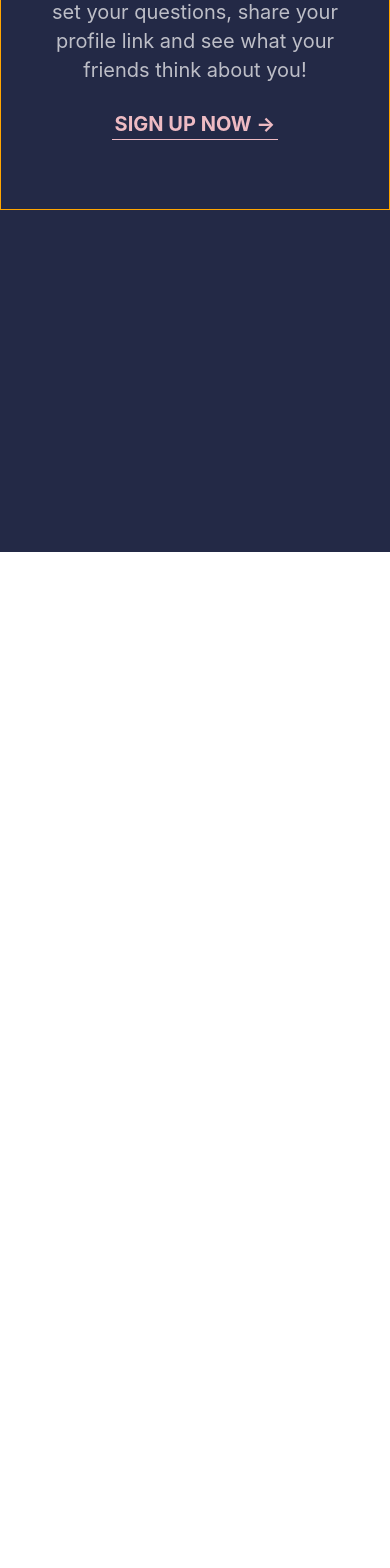
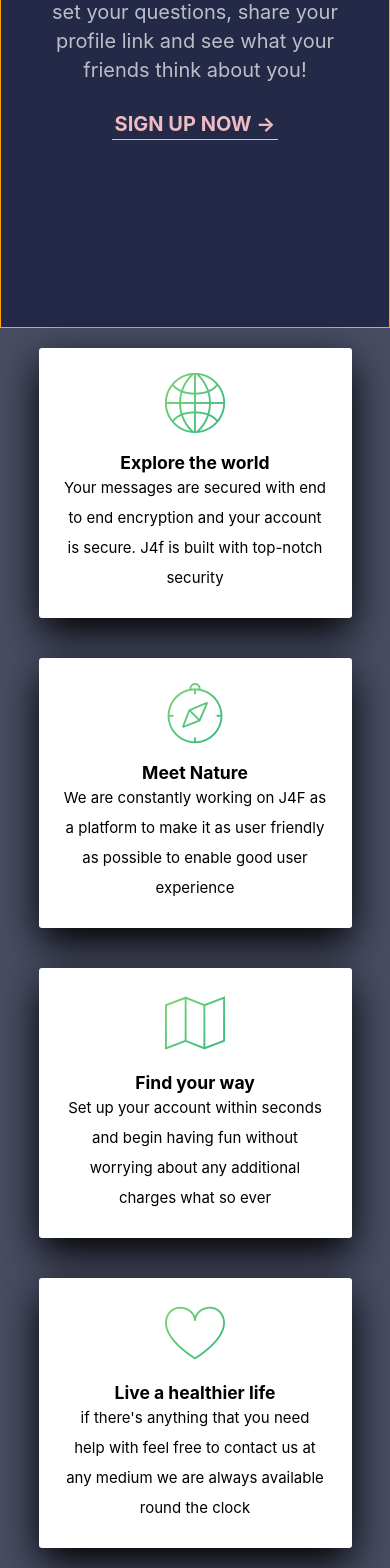
Before and after one commit to AA-Arnold/just-4-fun, a React (Create React App) app: page / in a window 390 px wide. Shown: the part 280-1848 px from the top of the page. Before the commit the page ends 844 px from the top, so only its background shows below. Built offline with nearby package versions, Linux system fonts and the light colour scheme; the HTML template or start-up script is replaced by a standard one.

Commit message:
mobile responsiveness complete for features page

```diff
--- a/src/App.js
+++ b/src/App.js
@@ -2,12 +2,14 @@ import './App.css';
 import './icons-css/icon-font.css'
 import Nav from './components/nav.component/Nav'
 import Hero from './pages/hero/hero'
+import { Features } from './pages/features/feature'
 
 
 const App = () => (
   <div className="App">
     <Nav />
     <Hero />
+    <Features />
   </div>
 )
 
--- a/src/components/features/feature-box.component.css
+++ b/src/components/features/feature-box.component.css
@@ -1,11 +1,12 @@
 .feature-box{
-    background-color: rgba(white, .8);
+    background-color: white;
     font-size: 1.5rem;
     padding: 2.5rem;
     text-align: center;
     border-radius: 3px;
-    box-shadow: 0 1.5rem 4rem rgba(black, .15);
+    box-shadow: 0 1.5rem 4rem black;
     transition: transform .3s;
+    max-width: 313px;
 }
 .feature-box__icon{
     font-size: 6rem;
@@ -18,3 +19,7 @@
 .feature-box:hover{
     transform: translateY(-1.5rem) scale(1.03);
 }
+
+.feature-box__text{
+    line-height: 3rem;
+}
--- a/src/pages/features/feature.jsx
+++ b/src/pages/features/feature.jsx
@@ -1,32 +1,41 @@
 import React from 'react'
-import {FeatureBox} from '../../components/feature-box/feature-box.component'
-import './features.scss'
+import {FeatureBox} from '../../components/features/features-box.component'
+import './features.css'
 
 export const Features = () => (
     <section className="section-features">
         <div className="row">
             <div className="col-1-of-4">
                 <FeatureBox heading={'Explore the world'} iconName={'icon-basic-world'}>
-                    Lorem ipsum dolor sit amet, consectetur adipisicing elit.
-                    Exercitationem, necessitatibus!
+                Your messages are secured with
+                end to end encryption and your
+                account is secure. J4f is built
+                with top-notch security
                 </FeatureBox>
             </div>
             <div className="col-1-of-4">
                 <FeatureBox heading={'Meet Nature'} iconName={'icon-basic-compass'}>
-                    Lorem ipsum dolor sit amet, consectetur adipisicing elit.
-                    Exercitationem, necessitatibus!
+                We are constantly working on
+                J4F as a platform to make
+                it as user friendly as
+                possible to enable good user experience
                 </FeatureBox>
             </div>
             <div className="col-1-of-4">
                 <FeatureBox heading={'Find your way'} iconName={'icon-basic-map'}>
-                    Lorem ipsum dolor sit amet, consectetur adipisicing elit.
-                    Exercitationem, necessitatibus!
+                Set up your account within
+                seconds and begin having fun
+                without worrying about any
+                additional charges what so ever
                 </FeatureBox>
             </div>
             <div className="col-1-of-4">
                 <FeatureBox heading={'Live a healthier life'} iconName={'icon-basic-heart'}>
-                    Lorem ipsum dolor sit amet, consectetur adipisicing elit.
-                    Exercitationem, necessitatibus!
+                if there's anything that you
+                need help with feel free to
+                contact us at any medium we
+                are always available round the
+                clock
                 </FeatureBox>
             </div>
         </div>
--- a/src/pages/features/features.css
+++ b/src/pages/features/features.css
@@ -0,0 +1,24 @@
+.section-features{
+    background-color: #484D64;
+}
+
+.row{
+    display: flex;
+    flex-wrap: wrap;
+    justify-content: center;
+}
+
+.col-1-of-4{
+    /* flex : 0 1 20%; */
+    margin: 2rem auto;
+}
+
+/* .row{
+    display: grid;
+    grid-template-columns: 1fr 1fr 1fr 1fr;
+    gap: 30px;
+}
+
+.col-1-of-4{
+    margin: 0 auto;
+} */
--- a/src/pages/hero/hero.css
+++ b/src/pages/hero/hero.css
@@ -1,6 +1,6 @@
 header{
     background-color: var(--primary-color);
-    height: 90.5vh;
+    height: auto;
 }
 
 .banner__heading{
@@ -42,7 +42,7 @@ header{
     } */
     .banner__descr{
         width: 100vw;
-        height: 50vh;
+        height: 64vh;
         padding: 0px;
         border: 1px solid orange;
         text-align: center;
```
